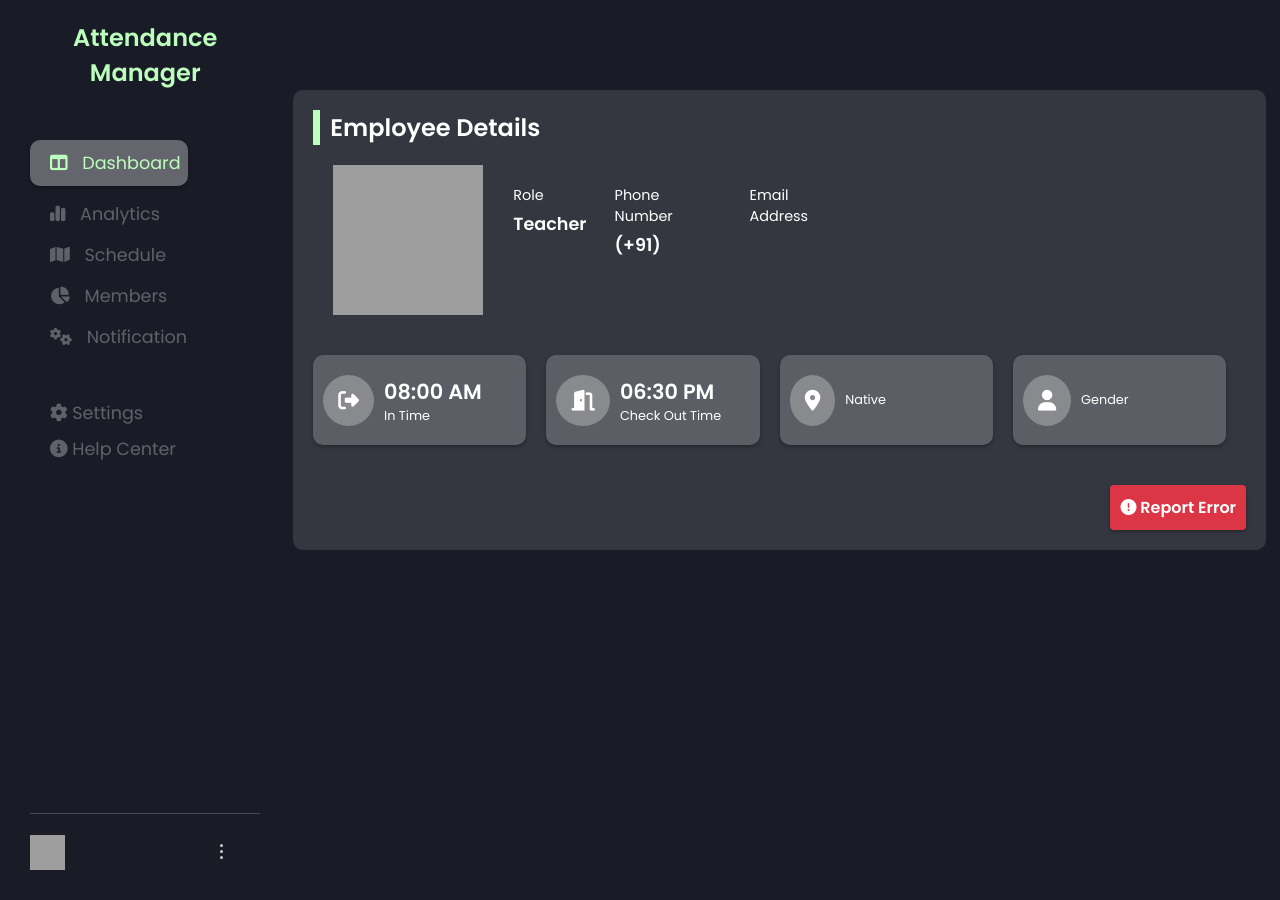
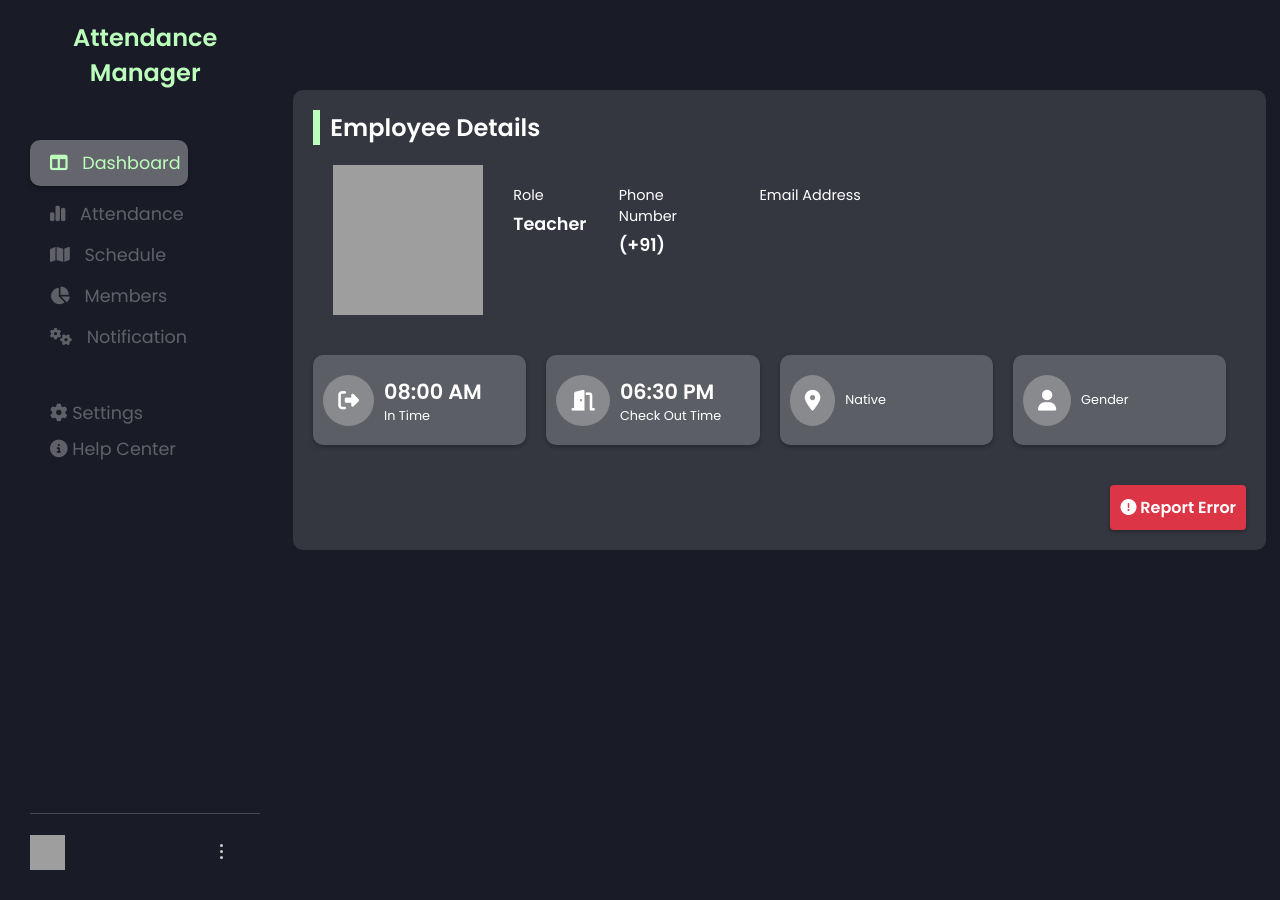
Before and after one commit to Harikesh-14/Express-JS-Projects, a Node server app: template AttendanceManagement/views/dashboard.ejs in a window 1280 px wide. Run offline with Node 20, Linux system fonts and the light colour scheme; the template is opened without the code that fills it, so the values that code supplies are empty; some libraries are stand-ins or nearby versions; grey boxes are pictures that could not be loaded.

Commit message:
Made extra routes (register-students and attendance)

```diff
--- a/AttendanceManagement/public/css/dashboard.css
+++ b/AttendanceManagement/public/css/dashboard.css
@@ -193,7 +193,7 @@
 }
 
 .firstSection .empDetails .nameAndDetails .boxes{
-    width: 120%;
+    width: 125%;
     display: flex;
     flex-direction: row;
     justify-content: space-between;
--- a/AttendanceManagement/public/js/dashboard.js
+++ b/AttendanceManagement/public/js/dashboard.js
@@ -14,7 +14,16 @@ document.addEventListener('click', (event) => {
 })
 
 let logoutButton = document.getElementById('logoutButton')
+logoutButton.addEventListener('click', () => {
+    window.location.href = '/'
+})
 
-logoutButton.addEventListener('click', () => {
-    location.href = '/'
+let attendanceBtn = document.getElementById('attendanceBtn')
+attendanceBtn.addEventListener('click', () => {
+    window.location.href = '/attendance'
 })
+
+let registerStudentsBtn = document.getElementById('registerStudentsBtn')
+registerStudentsBtn.addEventListener('click', () => {
+    window.location.href = '/register-students'
+})
--- a/AttendanceManagement/views/dashboard.ejs
+++ b/AttendanceManagement/views/dashboard.ejs
@@ -19,8 +19,8 @@
             <div class="mainTools">
                 <ul>
                     <li class="active"><i class="fa-solid fa-table-columns"></i> Dashboard</li>
-                    <li><i class="fa-solid fa-chart-simple"></i> Analytics</li>
-                    <li><i class="fa-solid fa-map"></i> Schedule</li>
+                    <li id="attendanceBtn"><i class="fa-solid fa-chart-simple"></i> Attendance</li>
+                    <li id="registerStudentsBtn"><i class="fa-solid fa-map"></i> Schedule</li>
                     <li><i class="fa-solid fa-chart-pie"></i> Members</li>
                     <li><i class="fa-solid fa-gears"></i> Notification</li>
                 </ul>
```
Also changed, not shown: AttendanceManagement/Routes/circuit.js (+8 -0 lines), AttendanceManagement/views/attendance.ejs (added), AttendanceManagement/views/registerStudents.ejs (added).
